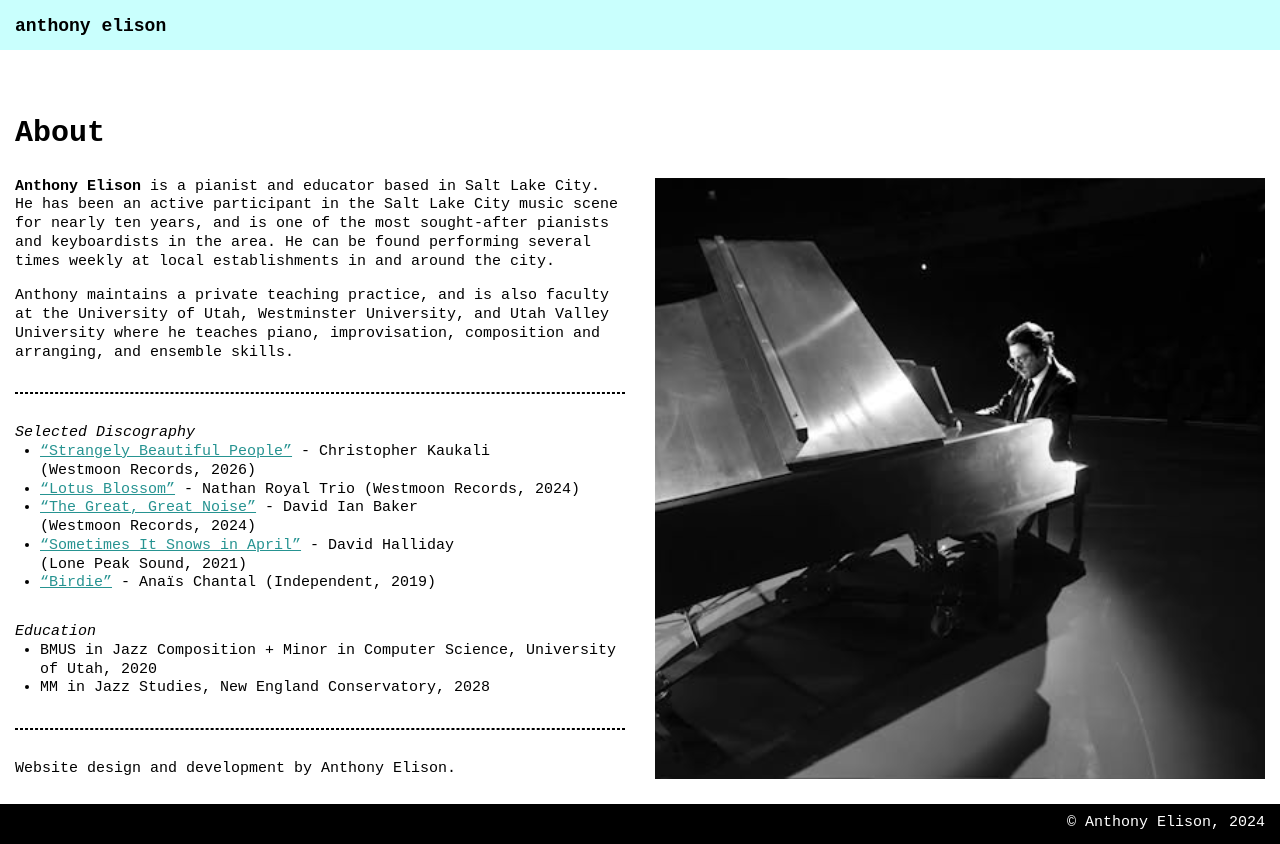
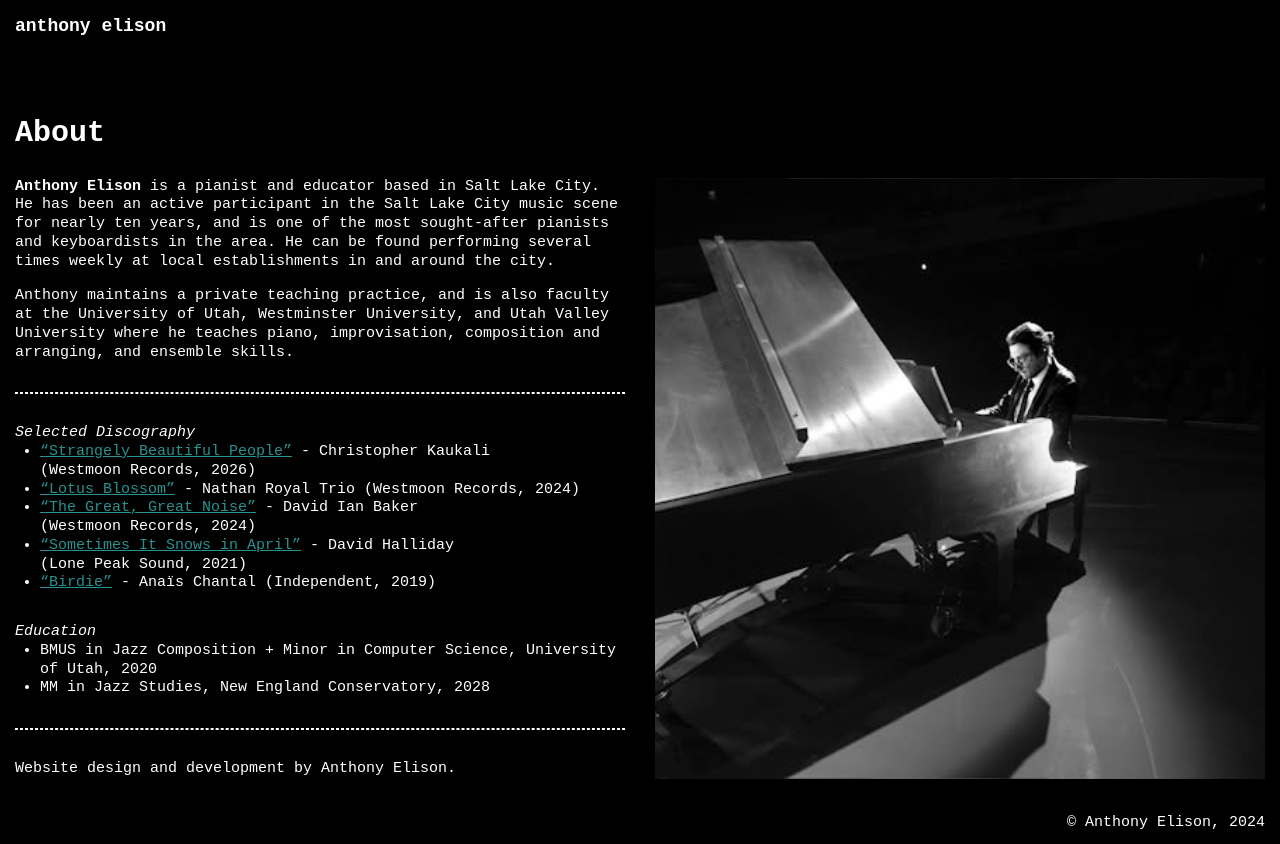
Before and after one commit to tonyelison/music, a Nuxt app: page / in a window 1280 px wide. Built offline with nearby package versions, Linux system fonts and the light colour scheme.

Commit message:
Update color scheme

```diff
--- a/assets/stylesheets/main.css
+++ b/assets/stylesheets/main.css
@@ -5,7 +5,13 @@
 }
 
 body {
+  --background-color: black;
+  --primary-color: #00c3bc;
+  --screen-padding: 15px;
+
   height: 100vh;
+  background: var(--background-color);
+  color: white;
 
   /* font-family: Inter, Arial, Helvetica, sans-serif; */
   font-family: "Roboto Mono", "Courier New", Courier, monospace;
@@ -13,9 +19,6 @@ body {
   font-size: 15px;
   line-height: 1.25;
   /* letter-spacing: 0.03rem; */
-
-  --primary-color: #00c3bc;
-  --screen-padding: 15px;
 }
 
 body > div#__nuxt {
@@ -85,7 +88,6 @@ ul {
 .img-container .description {
   transition: opacity 0.25s ease-in-out 0s;
   opacity: 0;
-  color: white;
   position: absolute;
   bottom: 10px;
   right: 8px;
--- a/components/AppFooter.vue
+++ b/components/AppFooter.vue
@@ -9,8 +9,6 @@ const year = new Date().getFullYear();
 <style scoped>
 footer {
   height: 40px;
-  background-color: black;
-  color: white;
 
   display: flex;
   justify-content: right;
--- a/components/AppHeader.vue
+++ b/components/AppHeader.vue
@@ -56,7 +56,7 @@ const navContainerClasses = computed(() => {
 <style scoped>
 * {
   --header-height: 50px;
-  --header-bg-color: #c9fffd;
+  --header-bg-color: var(--primary-color);
 }
 
 header {
@@ -67,7 +67,7 @@ header {
   height: var(--header-height);
 
   /* background-color: #a1fffc; */
-  background-color: var(--header-bg-color);
+  /* background-color: var(--header-bg-color); */
   transition:
     background 0.5s ease-in-out 0s,
     top 0.5s ease-in-out;
@@ -79,7 +79,7 @@ header {
 
 .scrolling,
 .scrolling .dropdown {
-  background-color: white !important;
+  background-color: transparent !important;
 }
 
 .logo {
@@ -88,7 +88,7 @@ header {
   font-size: 18px;
   text-wrap: nowrap;
   text-decoration: none;
-  color: black;
+  color: white;
 }
 
 .dropdown {
```
